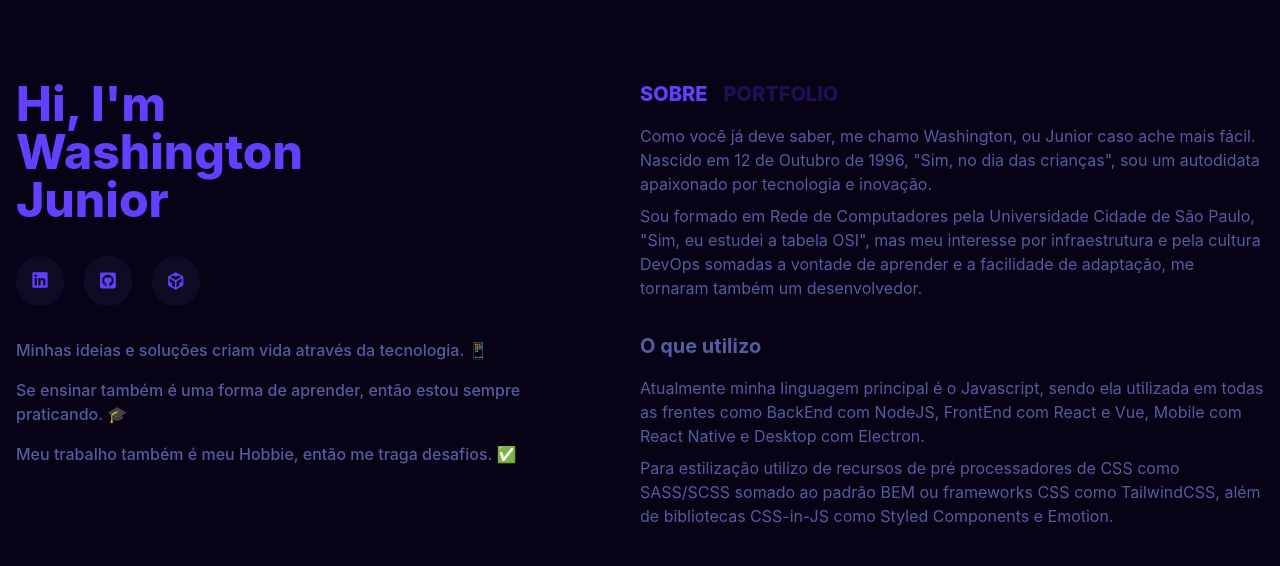
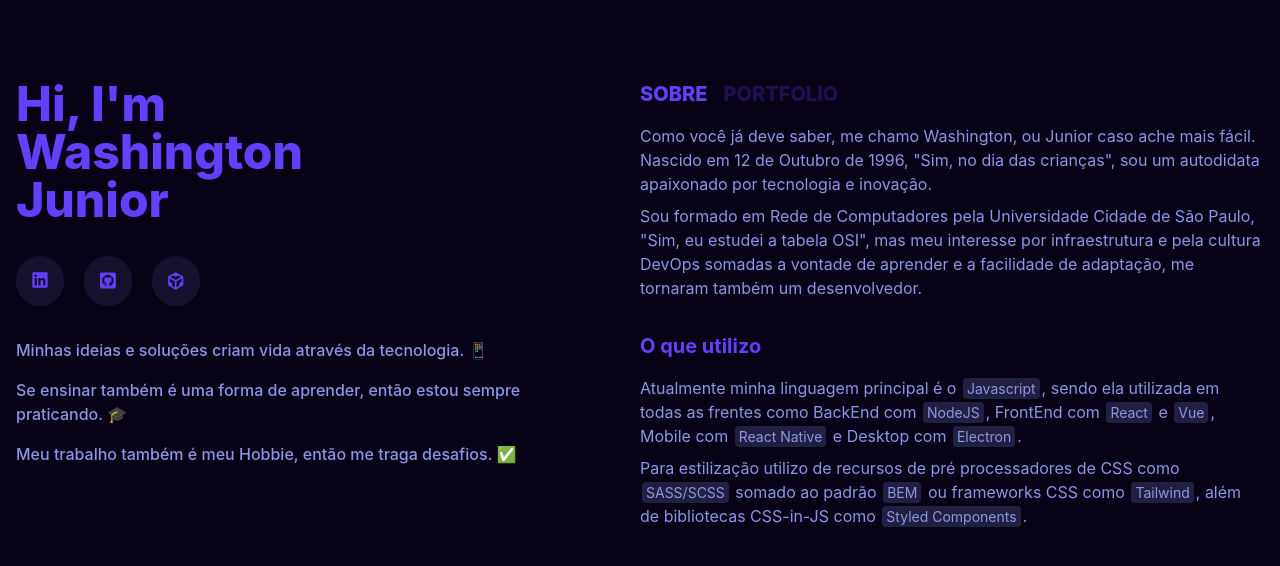
Before and after one commit to washingtonj/washingtonj, a Next.js app: page / in a window 1280 px wide. Shown: the top 566 px of the page. Built offline with nearby package versions, Linux system fonts and the light colour scheme.

Commit message:
feat: colors adjust

```diff
--- a/components/LayoutLeftSide.js
+++ b/components/LayoutLeftSide.js
@@ -32,7 +32,7 @@ export default function LayoutLeftSide () {
           </div>
         ))}
       </div>
-      <div className="subs-container text-base font-medium text-theme-secundary">
+      <div className="subs-container text-base font-medium">
         {data.subs.map((sub, idx) => <p key={idx}>{sub}</p>)}
       </div>
     </div>
--- a/pages/index.js
+++ b/pages/index.js
@@ -1,4 +1,10 @@
 import Layout from 'components/Layout'
+
+const Tag = ({ children }) => (
+  <cite className="py-0.5 px-1 mx-0.5 text-sm rounded not-italic bg-theme-secundary bg-opacity-20">
+    {children}
+  </cite>
+)
 
 export default function About () {
   return (
@@ -8,9 +14,9 @@ export default function About () {
         <p>{'Sou formado em Rede de Computadores pela Universidade Cidade de São Paulo, "Sim, eu estudei a tabela OSI", mas meu interesse por infraestrutura e pela cultura DevOps somadas a vontade de aprender e a facilidade de adaptação, me tornaram também um desenvolvedor.'}</p>
       </div>
       <div>
-        <h2 className="text-xl font-bold mb-4">O que utilizo</h2>
-        <p className="mb-2">Atualmente minha linguagem principal é o Javascript, sendo ela utilizada em todas as frentes como BackEnd com NodeJS, FrontEnd com React e Vue, Mobile com React Native e Desktop com Electron. </p>
-        <p>Para estilização utilizo de recursos de pré processadores de CSS como SASS/SCSS somado ao padrão BEM ou frameworks CSS como TailwindCSS, além de bibliotecas CSS-in-JS como Styled Components e Emotion.</p>
+        <h2 className="text-xl font-bold mb-4 text-theme-primary">O que utilizo</h2>
+        <p className="mb-2">Atualmente minha linguagem principal é o <Tag>Javascript</Tag>, sendo ela utilizada em todas as frentes como BackEnd com <Tag>NodeJS</Tag>, FrontEnd com <Tag>React</Tag> e <Tag>Vue</Tag>, Mobile com <Tag>React Native</Tag> e Desktop com <Tag>Electron</Tag>. </p>
+        <p>Para estilização utilizo de recursos de pré processadores de CSS como <Tag>SASS/SCSS</Tag> somado ao padrão <Tag>BEM</Tag> ou frameworks CSS como <Tag>Tailwind</Tag>, além de bibliotecas CSS-in-JS como <Tag>Styled Components</Tag>.</p>
       </div>
     </div>
   )
--- a/tailwind.config.js
+++ b/tailwind.config.js
@@ -6,7 +6,7 @@ module.exports = {
       colors: {
         'theme-background': '#080217',
         'theme-primary': '#653FFF',
-        'theme-secundary': '#555C9E',
+        'theme-secundary': '#8C95E6',
         'theme-tertiary': '#E0E3FF',
         'theme-hover': '#2A0BA9'
       }
```
